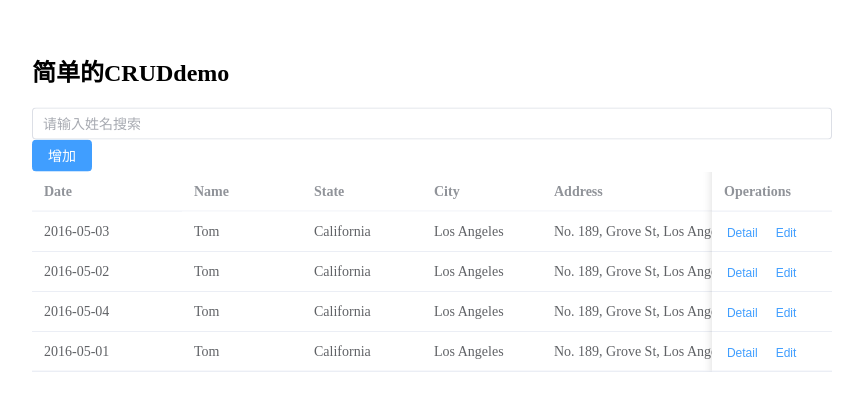
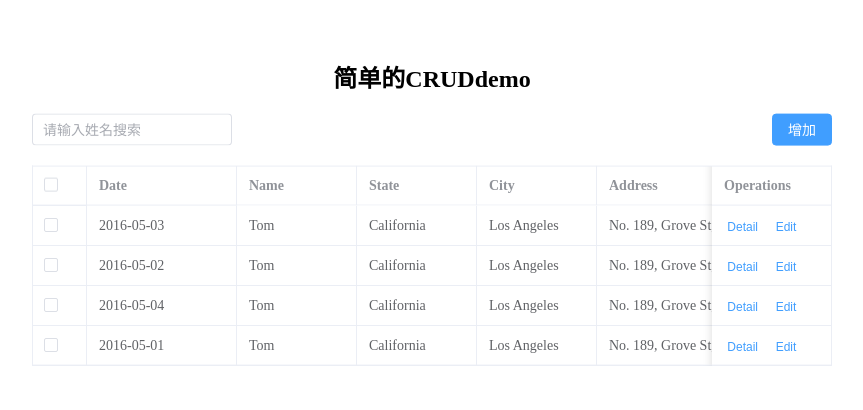
Before and after one commit to chenshanping/bookManger, a Vue app in the folder frontend/: page / in a window 1280 px wide. Shown: the part 198-608 px from the top of the page, without its empty margins (208-1071 px from the left). Built offline with nearby package versions, Linux system fonts and the light colour scheme.

Commit message:
feat: 布局完成

```diff
--- a/frontend/src/App.vue
+++ b/frontend/src/App.vue
@@ -8,7 +8,14 @@
             <el-button type="primary">增加</el-button>
         </div>
         <!--table-->
-        <el-table :data="tableData" style="width: 100%">
+        <el-table
+            border
+            ref="multipleTableRef"
+            :data="tableData"
+            style="width: 100%"
+            @selection-change="handleSelectionChange"
+        >
+            <el-table-column type="selection" width="55" />
             <el-table-column fixed prop="date" label="Date" width="150" />
             <el-table-column prop="name" label="Name" width="120" />
             <el-table-column prop="state" label="State" width="120" />
@@ -68,22 +75,40 @@
              tag: 'Office',
          },
      ])
-
+    let multipleSelection=ref([])
 
      /*方法*/
     let handleRowClick=()=>{
         console.log('click')
     }
+     let handleSelectionChange = (val) => {
+         multipleSelection.value = val
+         console.log(val)
+     }
+
+
 </script>
 <style scoped>
-.table-box{
-     width: 800px;
+.table-box {
+    width: 800px;
     position: absolute;
     top: 50%;
     left: 50%;
-    transform: translate(-50%,-50%);
+    transform: translate(-50%, -50%);
+}
+ .title{
+     text-align: center;
+
+ }
+ .query-box{
+     display: flex;
+     justify-content: space-between;
+     margin-bottom: 20px;
+ }
+ .el-input{
+    width: 200px;
+ }
 
 
-}
 
 </style>
```
